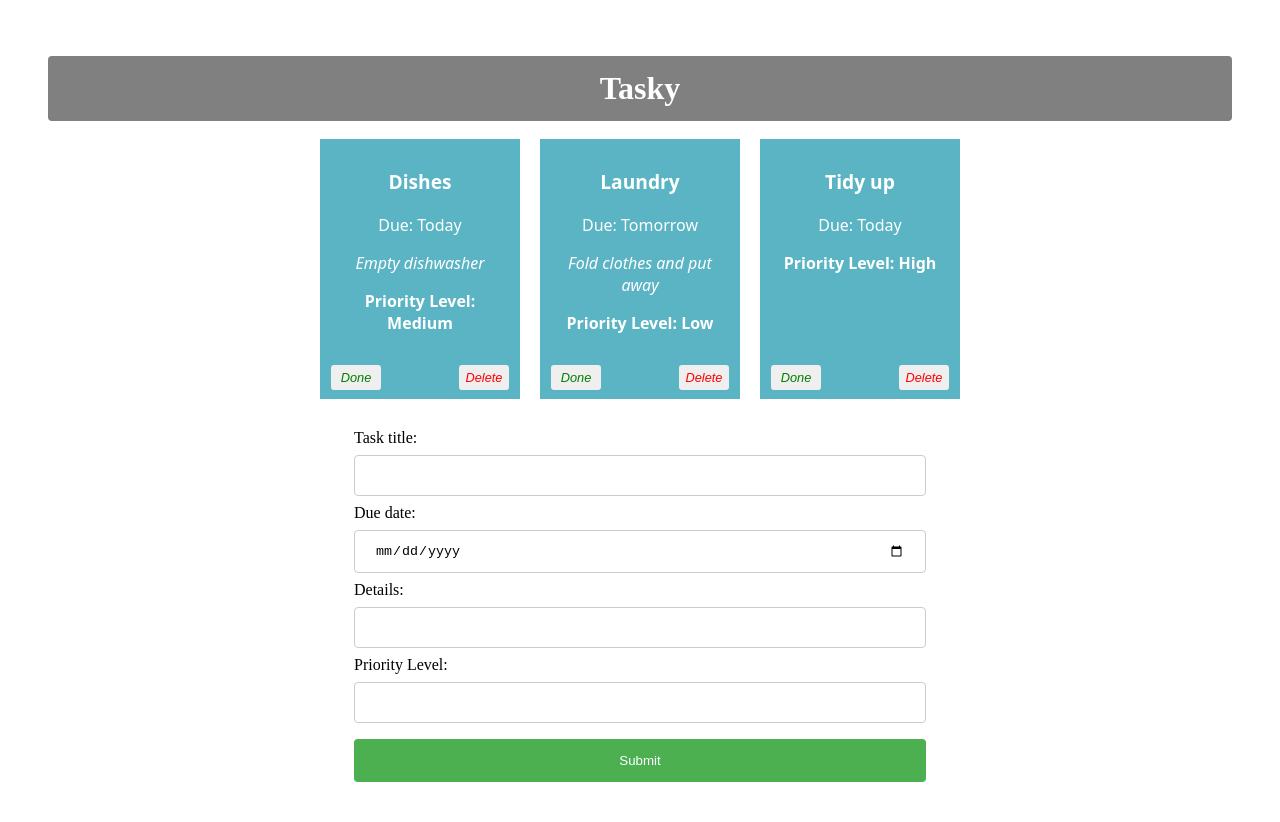
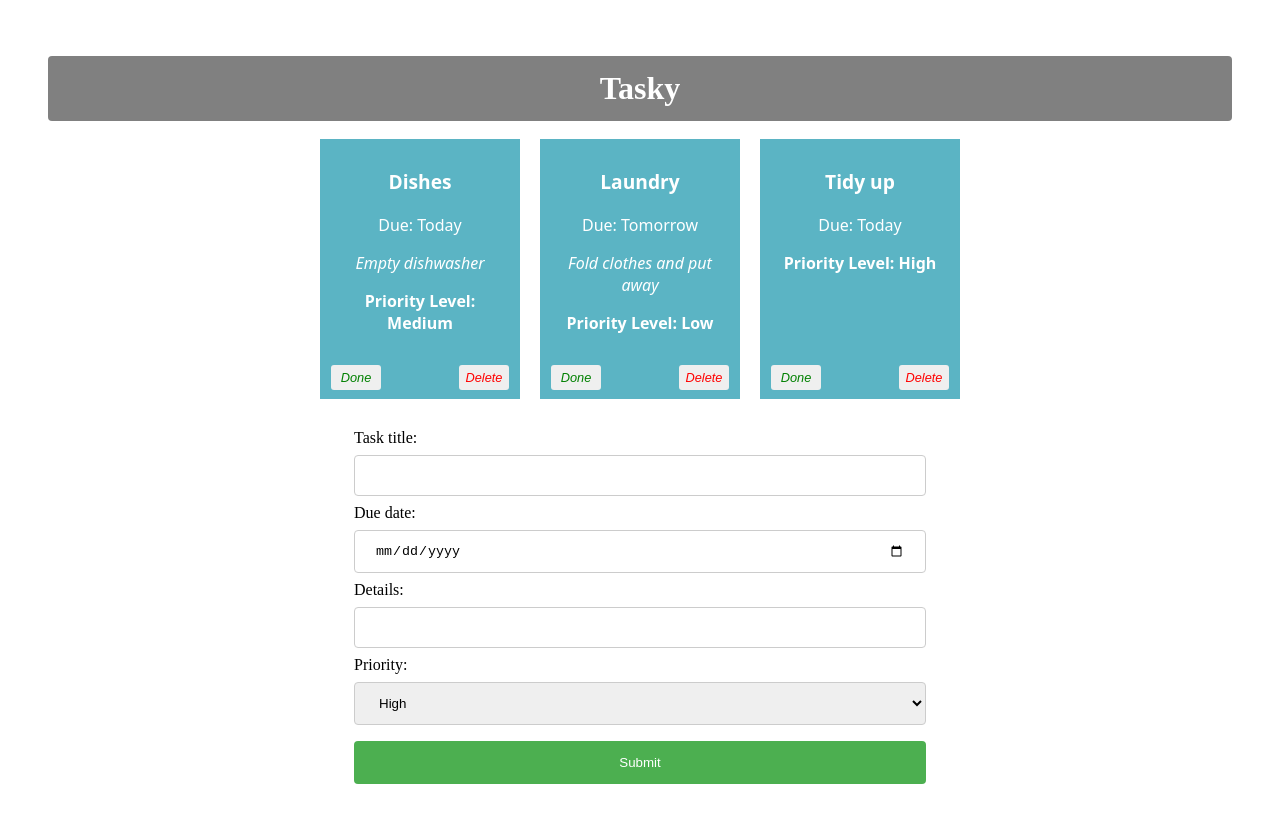
Before and after one commit to Shabbibz/react-basics-labs, a React (Vite) app in the folder tasky/: page / in a window 1280 px wide. Shown: the top 822 px of the page. Built offline with nearby package versions, Linux system fonts and the light colour scheme.

Commit message:
added drop down

```diff
--- a/tasky/src/App.css
+++ b/tasky/src/App.css
@@ -64,7 +64,7 @@
   right: 5px;
   color: red;
 }
-input[type=text], input[type=date] {
+input[type=text], input[type=date], select{
   width: 100%;
   padding: 12px 20px;
   margin: 8px 0;
--- a/tasky/src/components/Form.jsx
+++ b/tasky/src/components/Form.jsx
@@ -25,10 +25,15 @@
         </label>
         <br />
         <label>
-            Priority Level:
-            <input type="text" name="priority" onChange={(event) => props.change(event)}
- />
+          Priority:
+          <select type="text" name="priority" onChange={(event) => props.change(event)}
+          >
+          <option value="high">High</option>
+          <option value="medium">Medium</option>
+          <option value="low">Low</option>
+          </select>
         </label>
+
         <input type="submit" value="Submit" onChange={(event) => props.change(event)}
         />
       </form>
```
Lines whose indentation alone changed are shown as unchanged.
